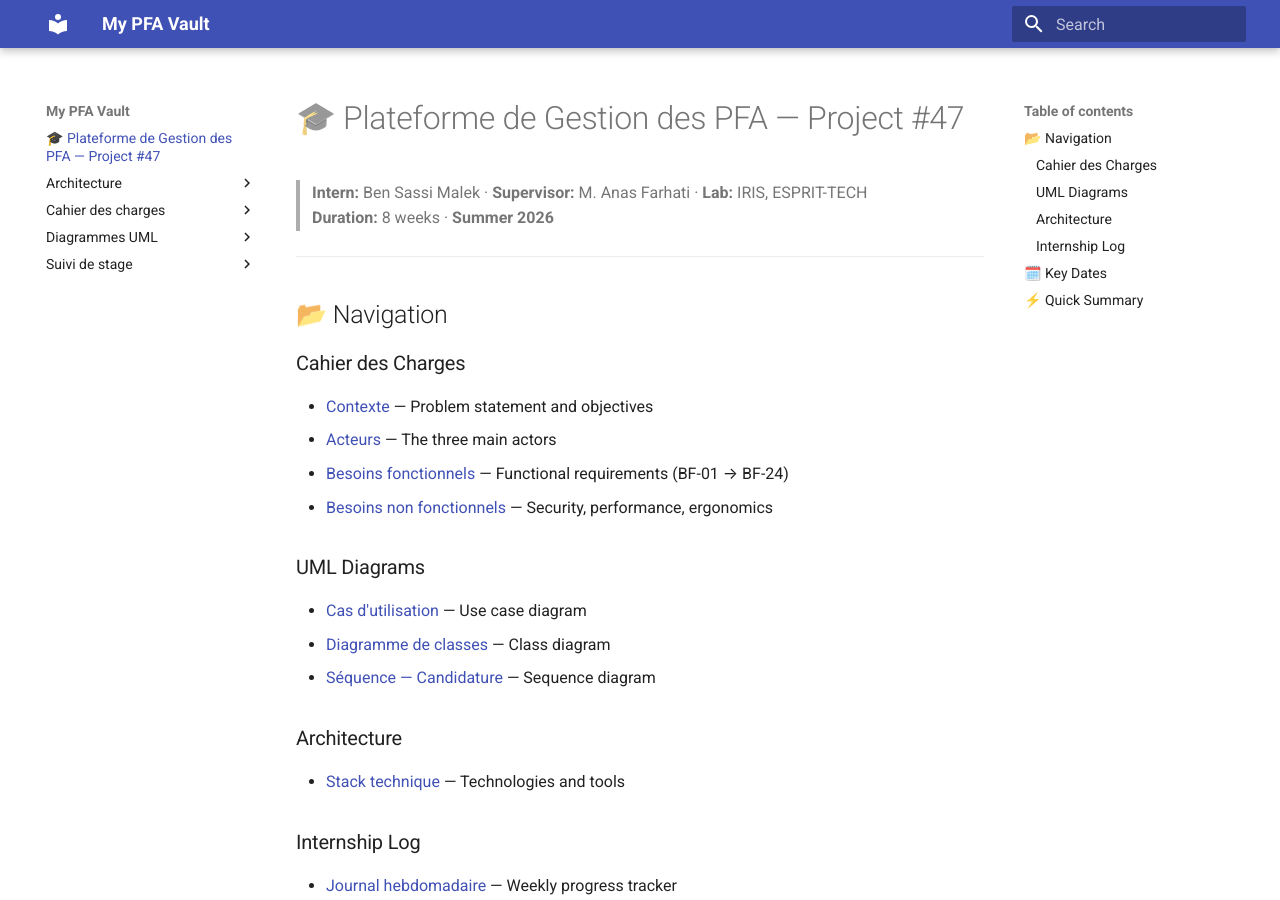
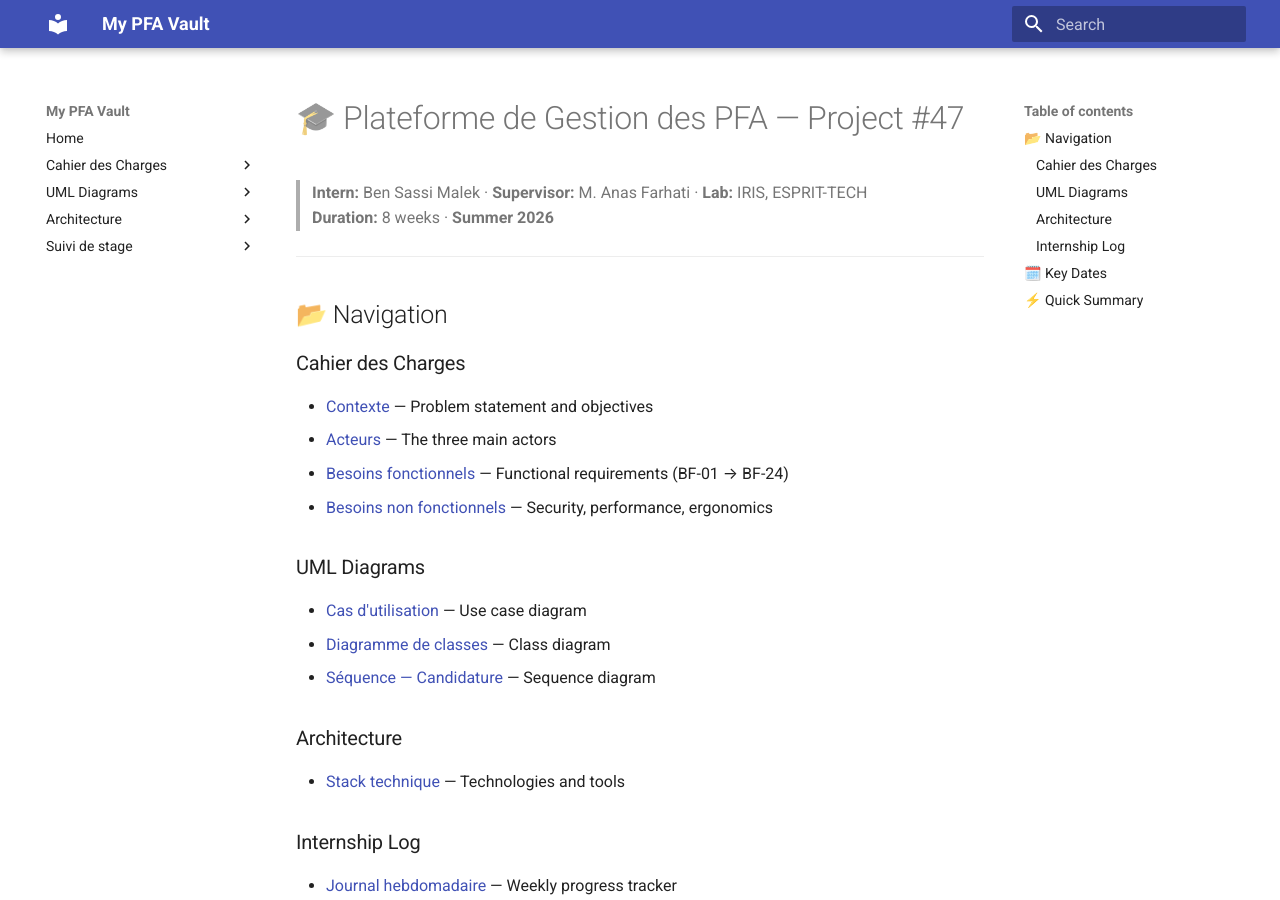
Before and after one commit to Malek720/PFA_PROJECT, an MkDocs documentation site: the page built from docs/Index.md, in a window 1280 px wide and 900 px high. Built offline with MkDocs 1.6.1 and Material for MkDocs 9.7.7, drawn with Linux system fonts in a browser that asks for light colours; some of the changed lines change nothing that is shown.

Commit message:
vault backup: 2026-07-13 02:21:53

```diff
--- a/docs/Index.md
+++ b/docs/Index.md
@@ -8,21 +8,21 @@
 ## 📂 Navigation
 
 ### Cahier des Charges
-- [Contexte](Cahier%20des%20Charges/Contexte.md) — Problem statement and objectives
-- [Acteurs](Cahier%20des%20Charges/Acteurs.md) — The three main actors
-- [Besoins fonctionnels](Cahier%20des%20Charges/Besoins%20fonctionnels.md) — Functional requirements (BF-01 → BF-24)
-- [Besoins non fonctionnels](Cahier%20des%20Charges/Besoins%20non%20fonctionnels.md) — Security, performance, ergonomics
+- [Contexte](Cahier_des_charges/Contexte.md) — Problem statement and objectives
+- [Acteurs](Cahier_des_charges/Acteurs.md) — The three main actors
+- [Besoins fonctionnels](Cahier_des_charges/Besoins%20fonctionnels.md) — Functional requirements (BF-01 → BF-24)
+- [Besoins non fonctionnels](Cahier_des_charges/Besoins%20non%20fonctionnels.md) — Security, performance, ergonomics
 
 ### UML Diagrams
-- [Cas d'utilisation](UML%20Diagrams/Cas%20d'utilisation.md) — Use case diagram
-- [Diagramme de classes](UML%20Diagrams/Diagramme%20de%20classes.md) — Class diagram
-- [Séquence — Candidature](UML%20Diagrams/S%C3%A9quence%20%E2%80%94%20Candidature.md) — Sequence diagram
+- [Cas d'utilisation](Diagrammes_UML/Cas%20d'utilisation.md) — Use case diagram
+- [Diagramme de classes](Diagrammes_UML/Diagramme%20de%20classes.md) — Class diagram
+- [Séquence — Candidature](Diagrammes_UML/S%C3%A9quence%20%E2%80%94%20Candidature.md) — Sequence diagram
 
 ### Architecture
 - [Stack technique](Architecture/Stack%20technique.md) — Technologies and tools
 
 ### Internship Log
-- [Journal hebdomadaire](Suivi%20de%20stage/Journal%20hebdomadaire.md) — Weekly progress tracker
+- [Journal hebdomadaire](Suivi_de_stage/Journal%20hebdomadaire.md) — Weekly progress tracker
 
 ---
 
--- a/mkdocs.yml
+++ b/mkdocs.yml
@@ -7,7 +7,21 @@ theme:
     accent: indigo
 docs_dir: docs
 
-
+nav:
+  - Home: index.md
+  - Cahier des Charges:
+    - Contexte: Cahier_des_charges/Contexte.md
+    - Acteurs: Cahier_des_charges/Acteurs.md
+    - Besoins fonctionnels: Cahier_des_charges/Besoins fonctionnels.md
+    - Besoins non fonctionnels: Cahier_des_charges/Besoins non fonctionnels.md
+  - UML Diagrams:
+    - Cas d'utilisation: Diagrammes_UML/Cas d'utilisation.md
+    - Diagramme de classes: Diagrammes_UML/Diagramme de classes.md
+    - Séquence — Candidature: Diagrammes_UML/Séquence — Candidature.md
+  - Architecture:
+    - Stack technique: Architecture/Stack technique.md
+  - Suivi de stage:
+    - Journal hebdomadaire: Suivi_de_stage/Journal hebdomadaire.md
 
 markdown_extensions:
   - admonition
```
